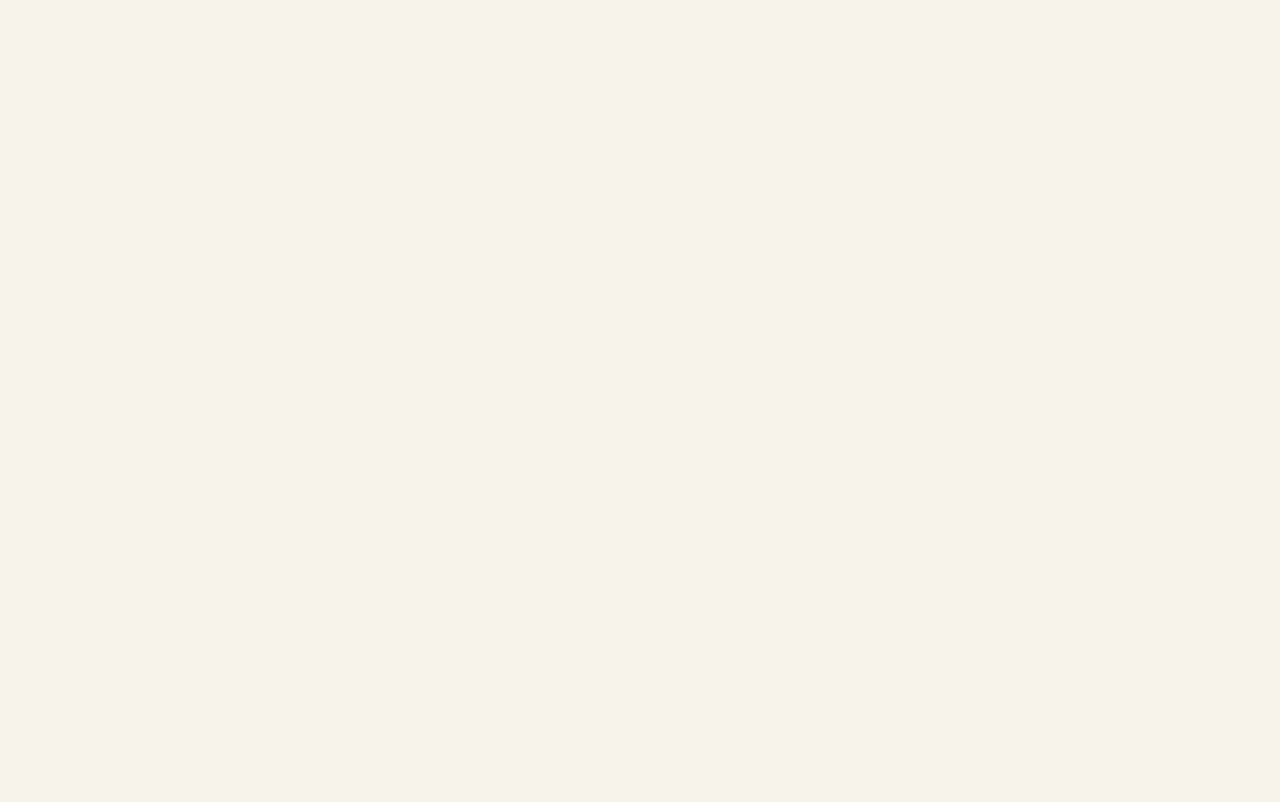
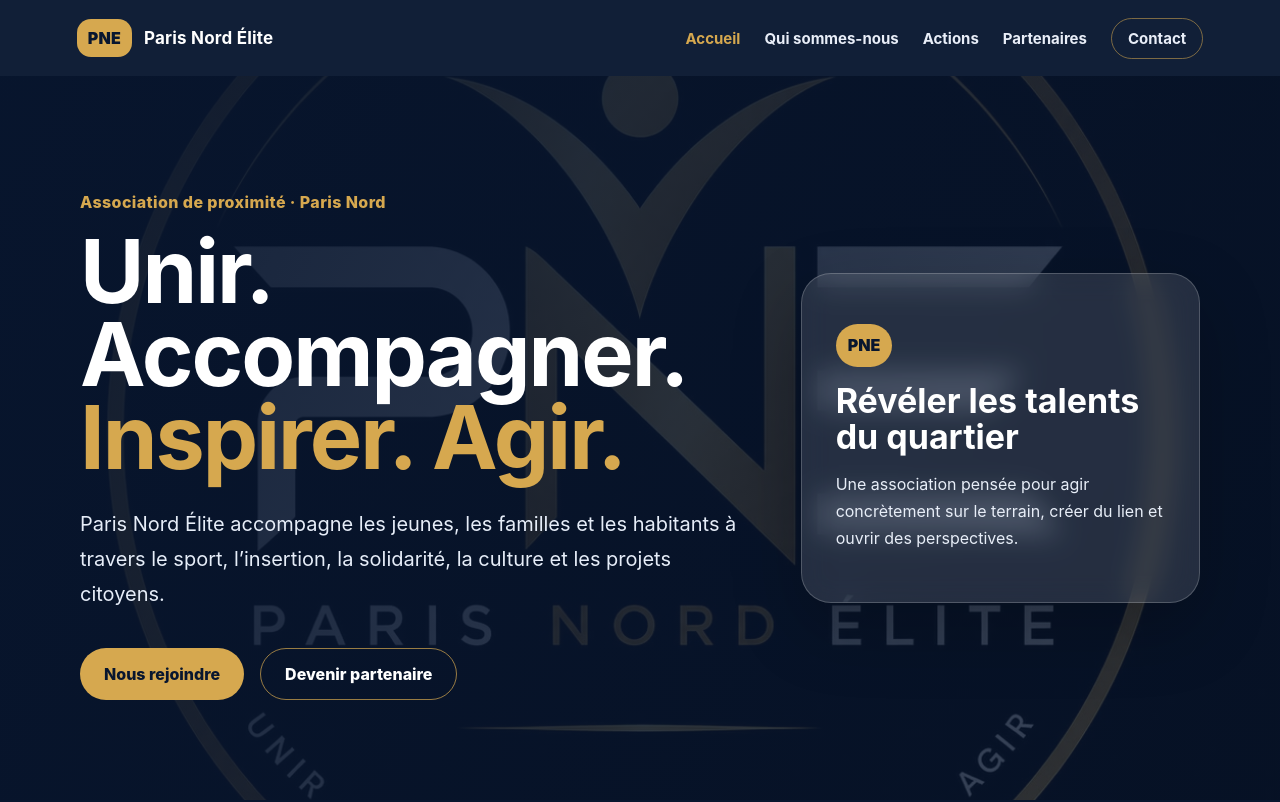
Before and after one commit to layayance/pne, an Angular app: page / in a window 1280 px wide. Shown: the top 802 px of the page. Built offline with nearby package versions, Linux system fonts and the light colour scheme.

Commit message:
Ajout Vercel Analytics

```diff
--- a/src/main.ts
+++ b/src/main.ts
@@ -1,10 +1,8 @@
 import { bootstrapApplication } from '@angular/platform-browser';
-import { AppComponent } from './app/app';
+import { App } from './app/app';
 import { appConfig } from './app/app.config';
 import { inject } from '@vercel/analytics';
 
-bootstrapApplication(AppComponent, appConfig)
-  .then(() => {
-    inject();
-  })
-  .catch(err => console.error(err));
+bootstrapApplication(App, appConfig);
+
+inject();
```
